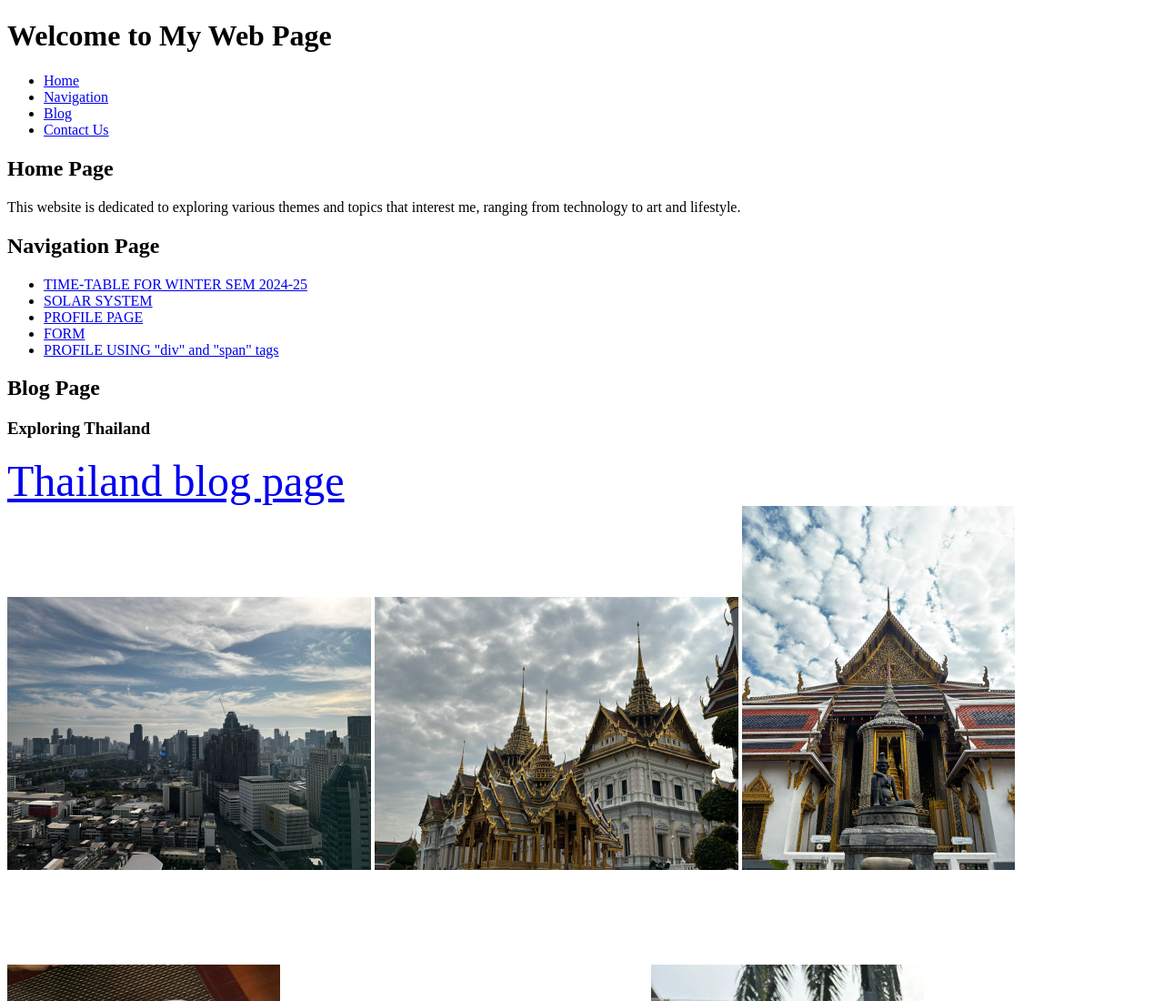
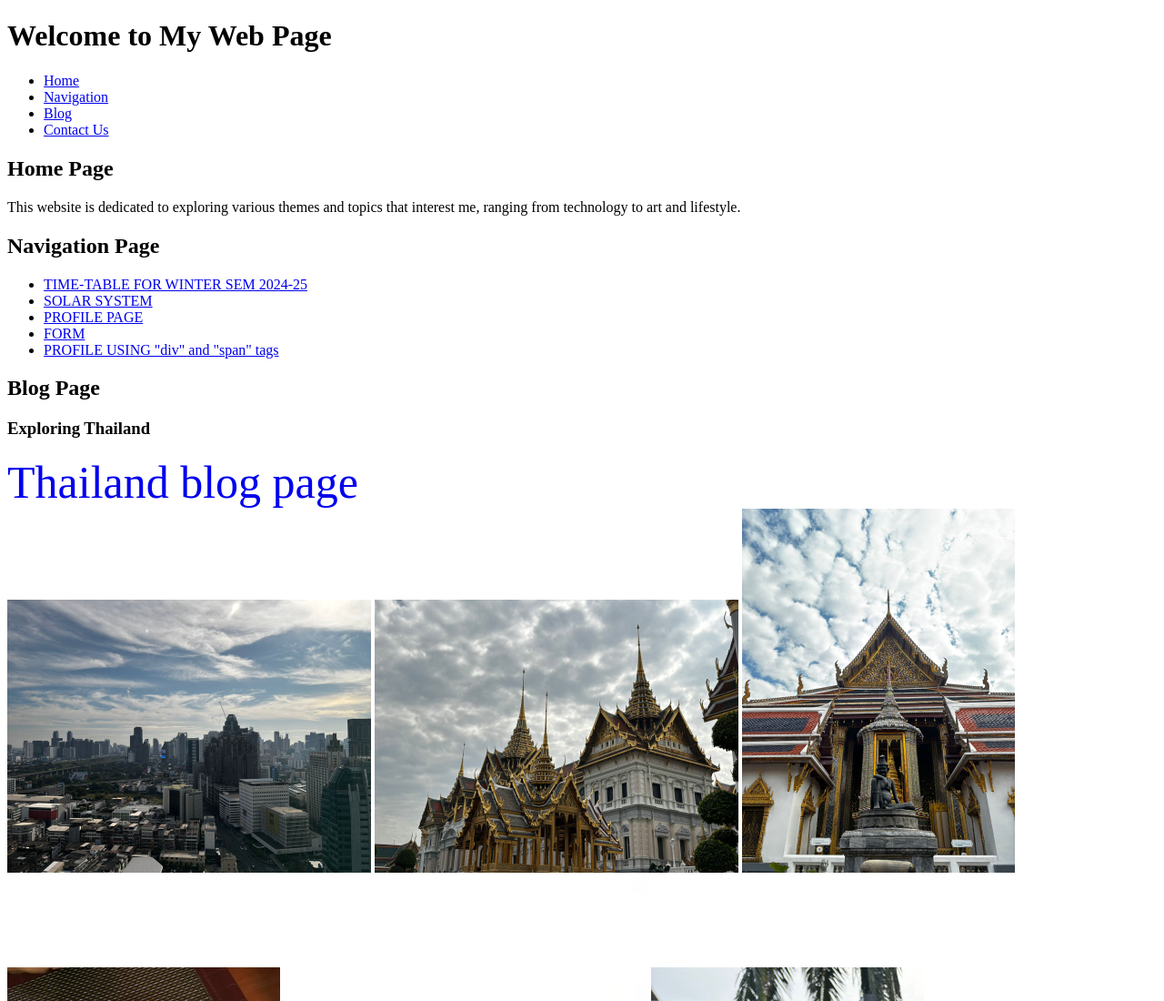
Before and after one commit to Aditi9597/Html1, a plain HTML site: page index.html in a window 1280 px wide. Shown: the top 1100 px of the page at 91% size. Drawn offline with Linux system fonts and the light colour scheme.

Commit message:
Update index.html

```diff
--- a/index.html
+++ b/index.html
@@ -40,7 +40,7 @@
             <h2>Blog Page</h2>
             <article>
                 <h3>Exploring Thailand</h3>
-                <font size="25px"><a href = "thailand.html">Thailand blog page</a></font><br>
+                <a href = "thailand.html" style="font-size: 50px; text-decoration: none">Thailand blog page</a><br>
                 <img src = "./thailand/thailand1.jpg" width = "400px" height = "300px"></img>
                 <img src = "./thailand/thailand2.jpg" width = "400px" height = "300px"></img>
                 <img src = "./thailand/thailand3.jpg" width = "300px" height = "400px"></img><br>
```
